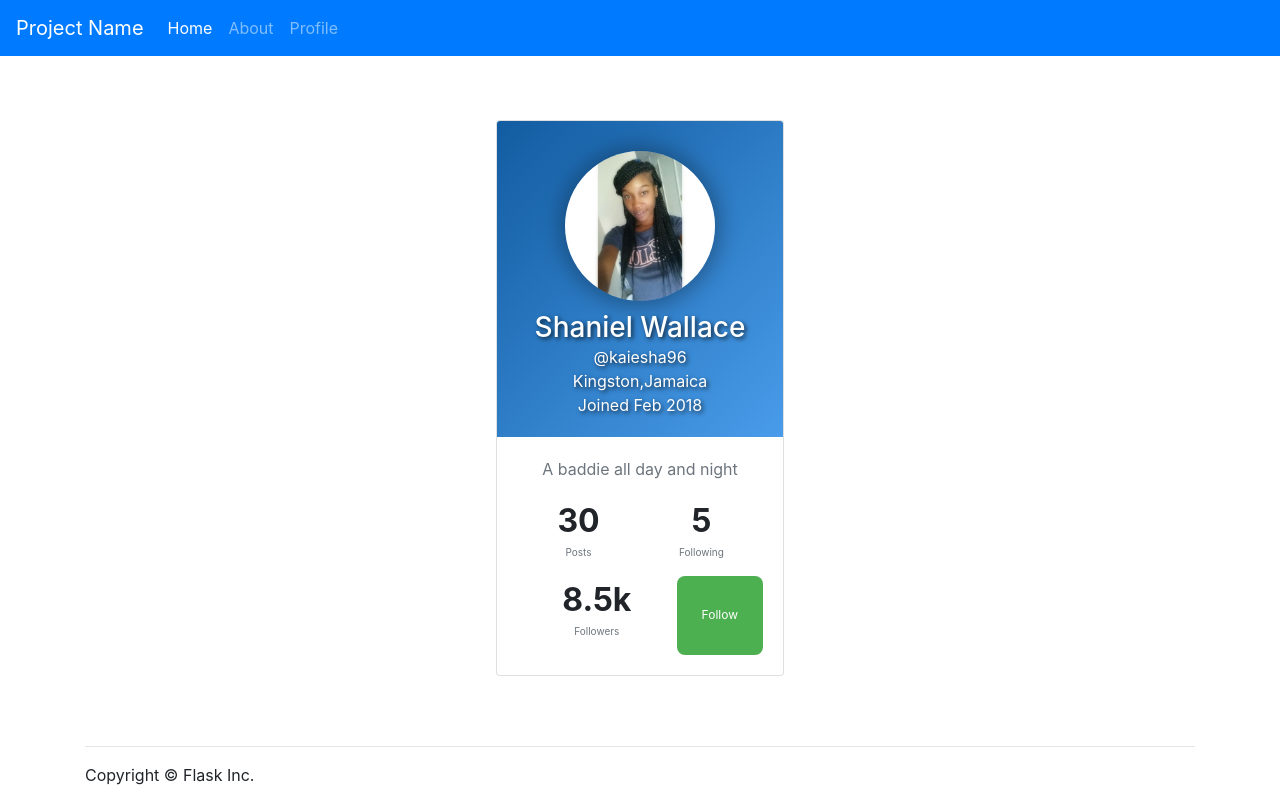
After one commit to kaiesha96/info3180-lab2, a Flask app: page /profile in a window 1280 px wide. The commit adds this page. Run offline with Flask 2, Linux system fonts and the light colour scheme; some libraries are stand-ins or nearby versions.

Commit message:
Lab 2 update

```diff
--- a/app/static/css/app.css
+++ b/app/static/css/app.css
@@ -1,3 +1,83 @@
 body {
-    padding-top: 5rem;
+    padding-top: 50px;
 }
+
+.button{
+    background-color: #4CAF50; /* Green */
+    border: none;
+    color: white;
+    padding: 10px 25px;
+    text-align: center;
+    text-decoration: none;
+    display: inline-block;
+    font-size: 12px;
+    margin: 0 auto;
+    cursor: pointer;
+    border-radius: 8px;
+}
+.left, .right{
+
+
+    background-color: green;
+}
+.picture{
+    border-radius: 50%;
+}
+
+.card {
+    margin: 70px auto;
+    overflow: hidden;
+    padding: 0px;
+}
+
+.image-layer {
+    padding-bottom: 20px;
+    background: rgba(73,156,234,1);
+    background: -moz-linear-gradient(-45deg, rgba(73,156,234,1) 0%, rgba(18,92,161,1) 100%);
+    background: -webkit-gradient(left bottom, right top, color-stop(0%, rgba(73,156,234,1)), color-stop(100%, rgba(18,92,161,1)));
+    background: -webkit-linear-gradient(-45deg, rgba(73,156,234,1) 0%, rgba(18,92,161,1) 100%);
+    background: -o-linear-gradient(-45deg, rgba(73,156,234,1) 0%, rgba(18,92,161,1) 100%);
+    background: -ms-linear-gradient(-45deg, rgba(73,156,234,1) 0%, rgba(18,92,161,1) 100%);
+    background: linear-gradient(-45deg, rgba(73,156,234,1) 0%, rgba(18,92,161,1) 100%);
+    filter: progid:DXImageTransform.Microsoft.gradient( startColorstr='#499cea', endColorstr='#125ca1', GradientType=1 );
+}
+
+.img-border img {
+    height: 150px;
+}
+
+.img-border {
+    border-radius: 100%;
+    overflow: hidden;
+    height: 150px;
+    width: 150px;
+    margin: 30px auto;
+    margin-bottom: 10px;
+    -webkit-box-shadow: 0px 0px 21px 5px rgba(0,0,0,0.3);
+    -moz-box-shadow: 0px 0px 21px 5px rgba(0,0,0,0.3);
+    box-shadow: 0px 0px 21px 5px rgba(0,0,0,0.3);
+}
+.image-layer h3, .image-layer p {
+    text-align: center;
+    margin: auto;
+    color: white;
+    text-shadow: 2px 2px 4px rgba(0, 0, 0, 0.7);
+}
+
+.card-body .row{
+    margin: auto;
+}
+.card-body p, .card-body span {
+    text-align: center;
+}
+
+
+.card-body .row .col p {
+    font-size: 10px;
+}
+
+.card-body .row div span {
+    display: block;
+    font-size: 2rem;
+    font-weight: bold;
+}
--- a/app/templates/header.html
+++ b/app/templates/header.html
@@ -12,6 +12,9 @@
       <li class="nav-item">
         <a class="nav-link" href="{{ url_for('about') }}">About</a>
       </li>
+      <li class="nav-item">
+        <a class="nav-link" href="{{url_for('profile')}}">Profile</a>
+      </li>
     </ul>
   </div>
 </nav>
--- /dev/null
+++ b/app/templates/profile.html
@@ -0,0 +1,35 @@
+{% extends "base.html" %}
+{% block main %}
+<div class="card" style="width: 18rem;">
+    <div class="image-layer">
+        <div class="img-border">
+            <img class="card-img-top" src="{{url_for('static',filename='pic.jpg')}}" alt="Shaniel Wallace">
+        </div>
+        <h3>{{name}}</h3>
+        <p>@{{uname}}</p>
+        <p>{{location}}</p>
+        <p>{{joined}}</p>
+    </div>
+
+
+  <div class="card-body">
+    <p class="card-text text-muted">A baddie all day and night</p>
+    <div class="row">
+        <div class="col">
+            <span>{{posts}}</span>
+            <p class="text-muted">Posts</p>
+        </div>
+        <div class="col">
+            <span>{{following}}</span>
+            <p class="text-muted">Following</p>
+        </div>
+        <div class="col">
+            <span>{{followers}}</span>
+            <p class="text-muted">Followers</p>
+        </div>
+
+        <button class="button">Follow</button>
+    </div>
+  </div>
+</div>
+{% endblock %}
--- a/app/views.py
+++ b/app/views.py
@@ -7,7 +7,7 @@ This file creates your application.
 
 from app import app
 from flask import render_template, request, redirect, url_for, flash
-
+from datetime import date
 
 ###
 # Routing for your application.
@@ -22,12 +22,21 @@ def home():
 @app.route('/about/')
 def about():
     """Render the website's about page."""
-    return render_template('about.html', name="Mary Jane")
+    return render_template('about.html', name="Shaniel Wallace")
 
-
+@app.route("/profile")
+def profile():
+    """Render the website's profile page"""
+    return render_template('profile.html', name="Shaniel Wallace", uname="kaiesha96",location="Kingston,Jamaica",posts=30,following=5,followers="8.5k",joined=format_date_joined())
 ###
 # The functions below should be applicable to all Flask apps.
 ###
+
+def format_date_joined():
+    """Formats the date joined"""
+    d = date.today();
+    return "Joined {0:%b} {0:%Y}".format(d)
+
 
 @app.route('/<file_name>.txt')
 def send_text_file(file_name):
```
Also changed, not shown: app/static/pic.jpg (added).
